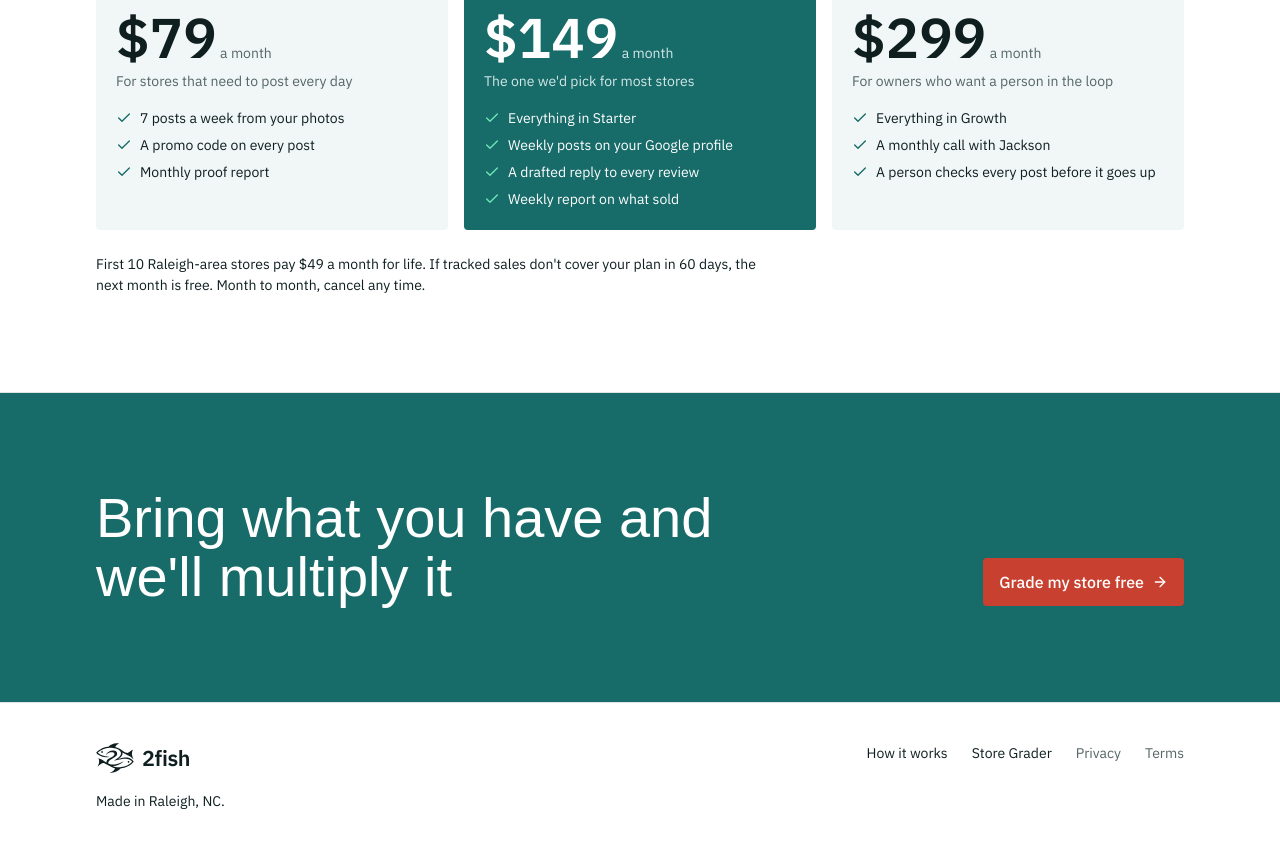
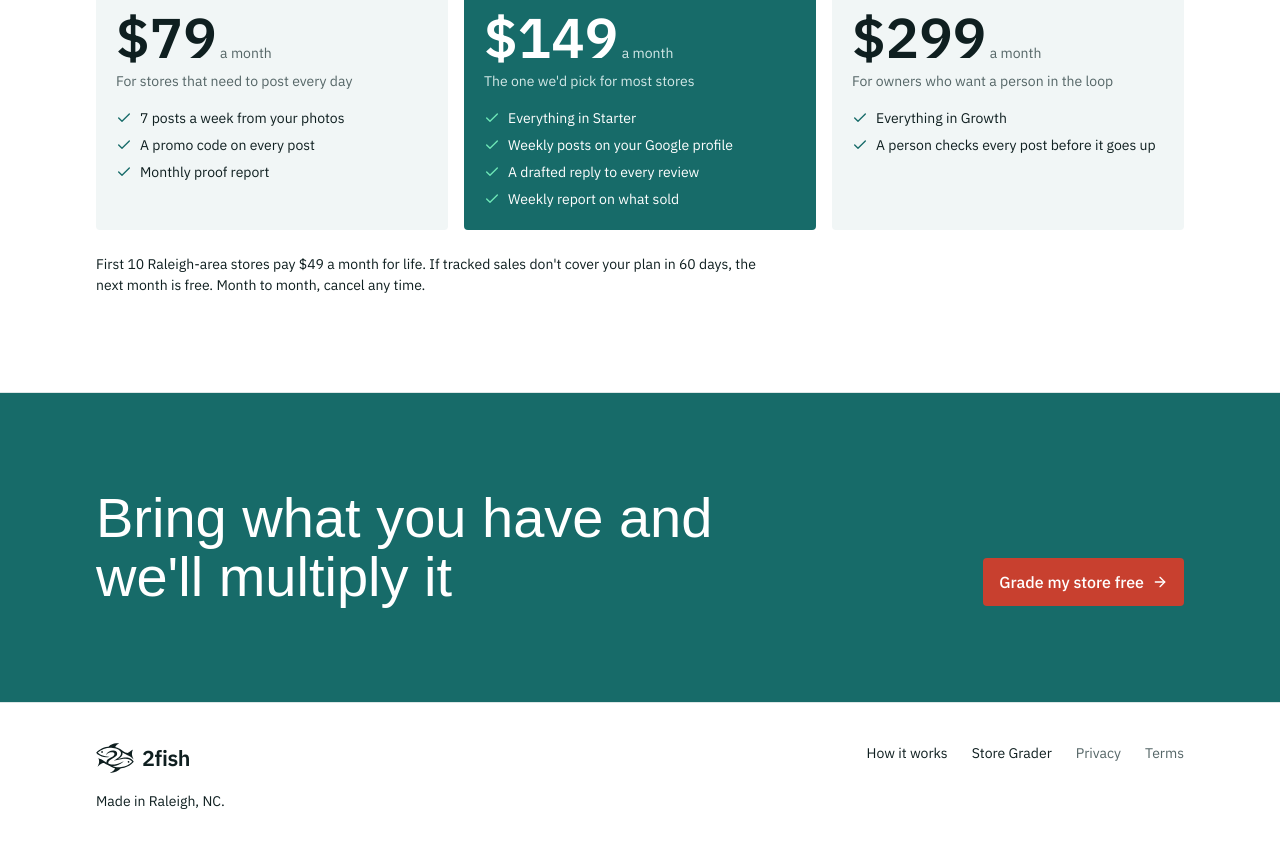
Before and after one commit to jacksonsanders13/2fish, a Next.js app: page / in a window 1280 px wide. Shown: the part 3381-4229 px from the top of the page. Built offline with nearby package versions, Linux system fonts and the light colour scheme; a web font is replaced by a local one.

Commit message:
Done-with-you plan: drop the monthly call

```diff
--- a/src/components/landing/landing.tsx
+++ b/src/components/landing/landing.tsx
@@ -186,7 +186,7 @@ const plans = [
     name: "Done-with-you",
     price: 299,
     who: "For owners who want a person in the loop",
-    items: ["Everything in Growth", "A monthly call with Jackson", "A person checks every post before it goes up"],
+    items: ["Everything in Growth", "A person checks every post before it goes up"],
     pick: false,
   },
 ];
```
